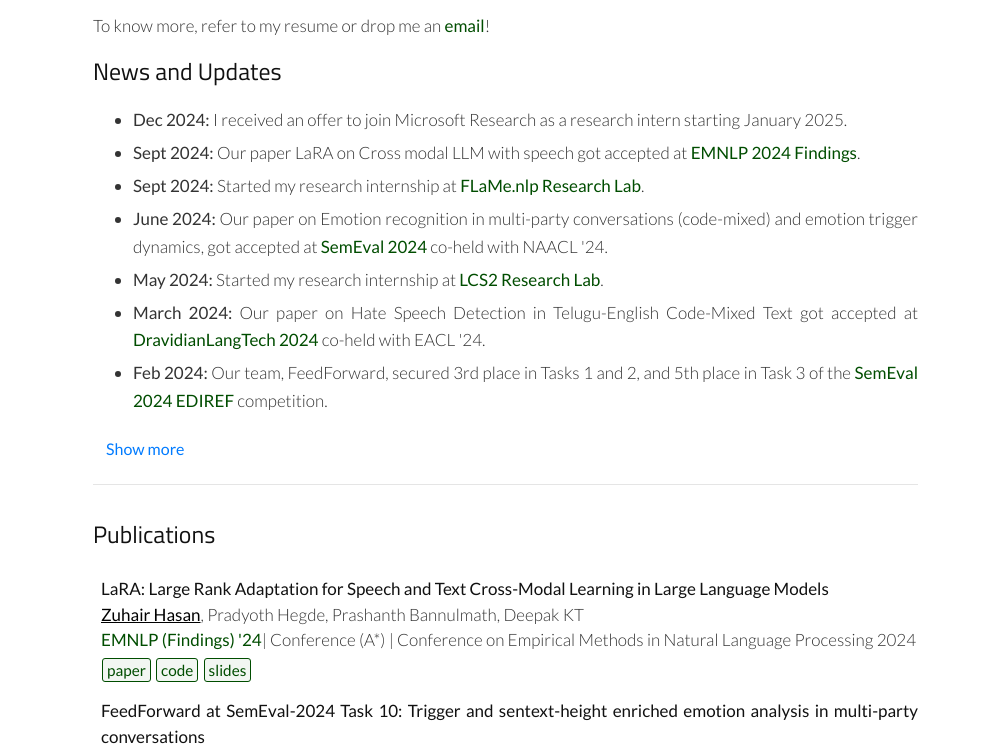
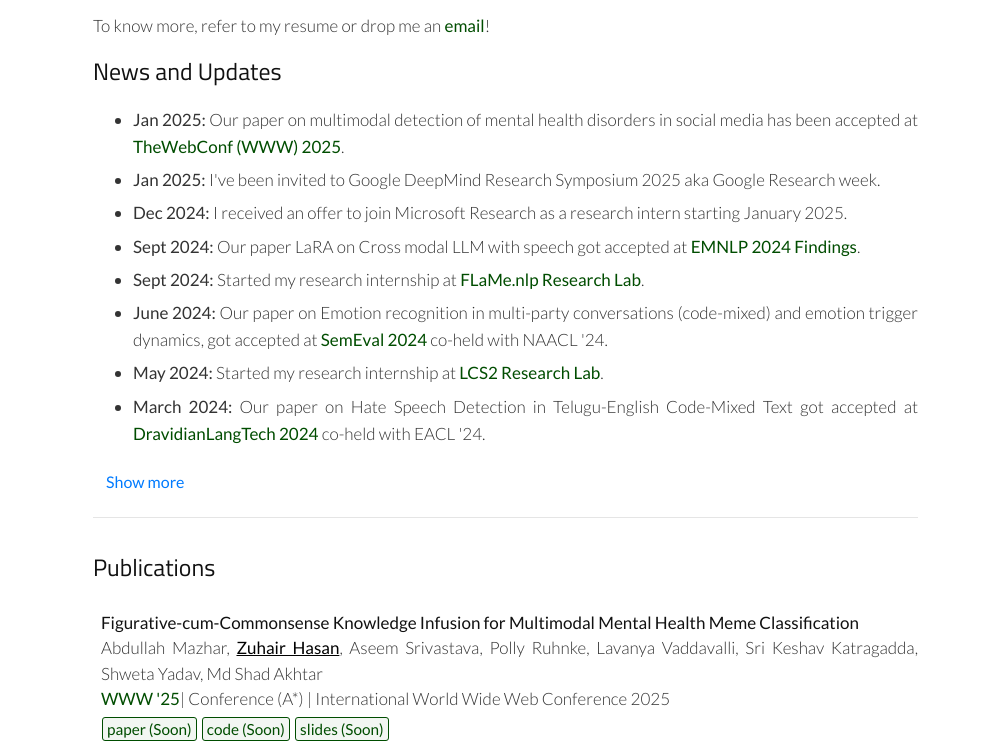
Before and after one commit to Zuhashaik/Zuhashaik.github.io, a plain HTML site: page index.html in a window 1280 px wide. Shown: the part 317-1070 px from the top of the page, 277-1280 px from the left. Drawn offline with nearby package versions, Linux system fonts and the light colour scheme.

Commit message:
Update index.html

```diff
--- a/index.html
+++ b/index.html
@@ -98,24 +98,34 @@
                     <p class="header pt-3">News and Updates</p>
 
                     <ul>
-
+                        <li><b>Jan 2025:</b> Our paper on multimodal detection of mental health disorders in social media has been accepted at <a href="https://www2025.thewebconf.org/" target="_blank">TheWebConf (WWW) 2025</a>.</li>
+                        <li><b>Jan 2025:</b> I've been invited to Google DeepMind Research Symposium 2025 aka Google Research week.</li>
                         <li><b>Dec 2024:</b> I received an offer to join Microsoft Research as a research intern starting January 2025.</li>
                         <li><b>Sept 2024:</b> Our paper LaRA on Cross modal LLM with speech got accepted at <a href="https://2024.emnlp.org/" target="_blank">EMNLP 2024 Findings</a>.</li>
                         <li><b>Sept 2024:</b> Started my research internship at <a href="https://www.linkedin.com/company/flamenlp/posts/?feedView=all" target="_blank">FLaMe.nlp Research Lab</a>.</li>
                         <li><b>June 2024:</b> Our paper on Emotion recognition in multi-party conversations (code-mixed) and emotion trigger dynamics,  got accepted at <a href="https://semeval.github.io/" target="_blank">SemEval 2024 </a>co-held with NAACL '24.</li>
                         <li><b>May 2024:</b> Started my research internship at <a href="https://www.lcs2.in/" target="_blank">LCS2 Research Lab</a>.</li>
                         <li><b>March 2024:</b> Our paper on Hate Speech Detection in Telugu-English Code-Mixed Text got accepted at <a href="https://sites.google.com/view/dravidianlangtech-2024/" target="_blank">DravidianLangTech 2024 </a>co-held with EACL '24.</li>
-                        <li><b>Feb 2024:</b> Our team, FeedForward, secured 3rd place in Tasks 1 and 2, and 5th place in Task 3 of the <a href="https://codalab.lisn.upsaclay.fr/competitions/16769#results" target="_blank">SemEval 2024 EDIREF</a> competition.</li>
                     </ul>
                         <a class="btn btn-link" data-toggle="collapse" href="#news_collapsed" role="button" aria-expanded="false" aria-controls="news_collapsed">Show more</a>
                         <span class="collapse" id="news_collapsed">
                             <ul>
+                                <li><b>Feb 2024:</b> Our team, FeedForward, secured 3rd place in Tasks 1 and 2, and 5th place in Task 3 of the <a href="https://codalab.lisn.upsaclay.fr/competitions/16769#results" target="_blank">SemEval 2024 EDIREF</a> competition.</li>
                                 <li>Dec 2021: Started my Bachelor degree (BTech) at IIIT Dharwad, India.</li>
                             </ul>
                         </span>
 
                     <hr>
                     <p class="header pt-3">Publications</p>
+                    <div class="row"><div class="col-lg-12"><p class="paper my-2 pl-2">
+                        <span class="papertitle">Figurative-cum-Commonsense Knowledge Infusion for Multimodal Mental Health Meme Classification</span><br>
+                        Abdullah Mazhar, <span class="thisauthor"> Zuhair Hasan</span>, Aseem Srivastava, Polly Ruhnke, Lavanya Vaddavalli, Sri Keshav Katragadda, Shweta Yadav, Md Shad Akhtar<br>
+                        <span class="conf"><a class="confshort" href=""><b>WWW '25</b></a>| Conference (A*) | International World Wide Web Conference 2025</span><br>
+                        <a class="tag" href="" target="_blank">paper (Soon)</a>
+                        <a class="tag" href="" target="_blank">code (Soon)</a>
+                        <a class="tag" href="" target="_blank">slides (Soon)</a>
+                    </p></div></div>
+
 
                     <div class="row"><div class="col-lg-12"><p class="paper my-2 pl-2">
                         <span class="papertitle">LaRA: Large Rank Adaptation for Speech and Text Cross-Modal Learning in Large Language Models</span><br>
```
